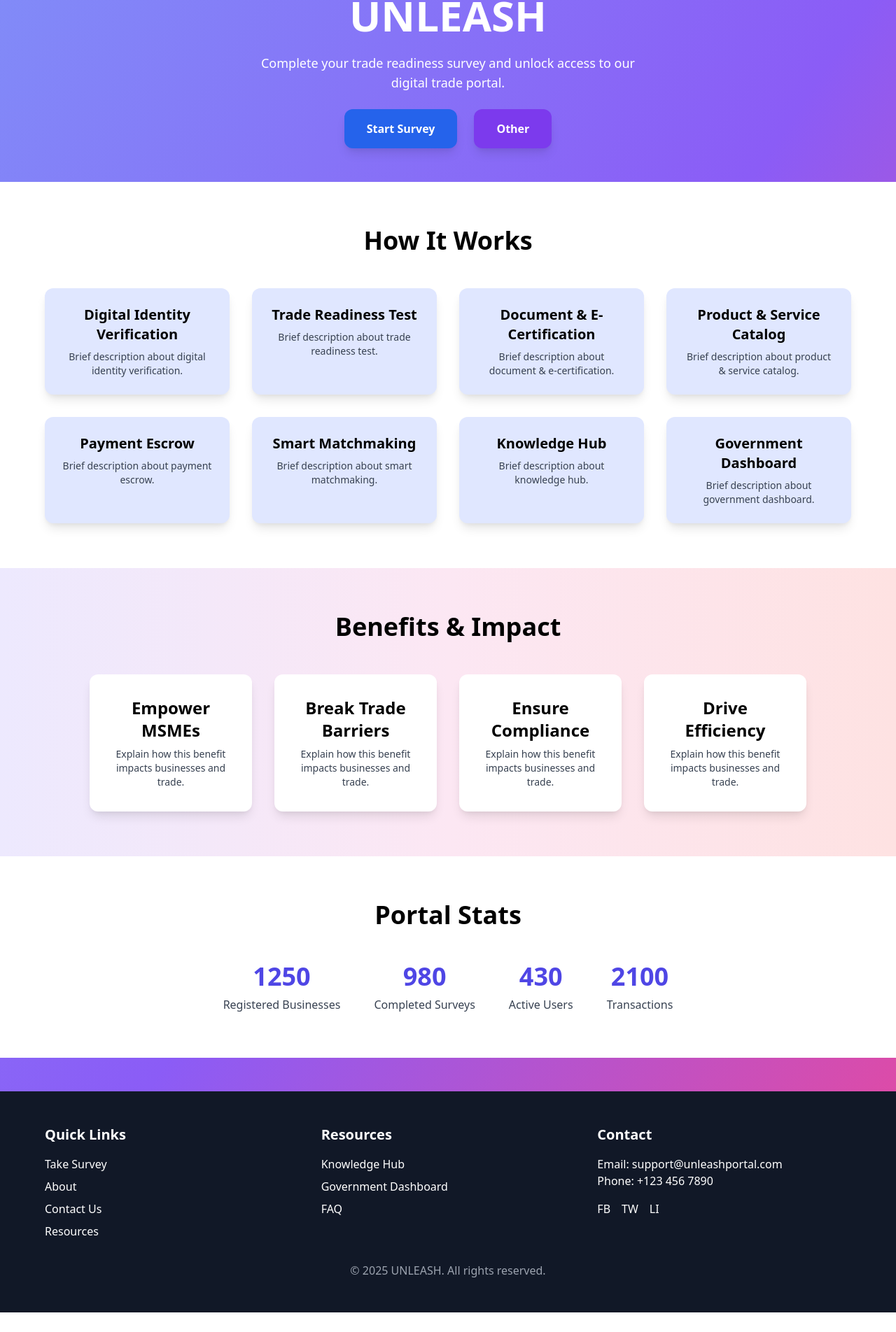
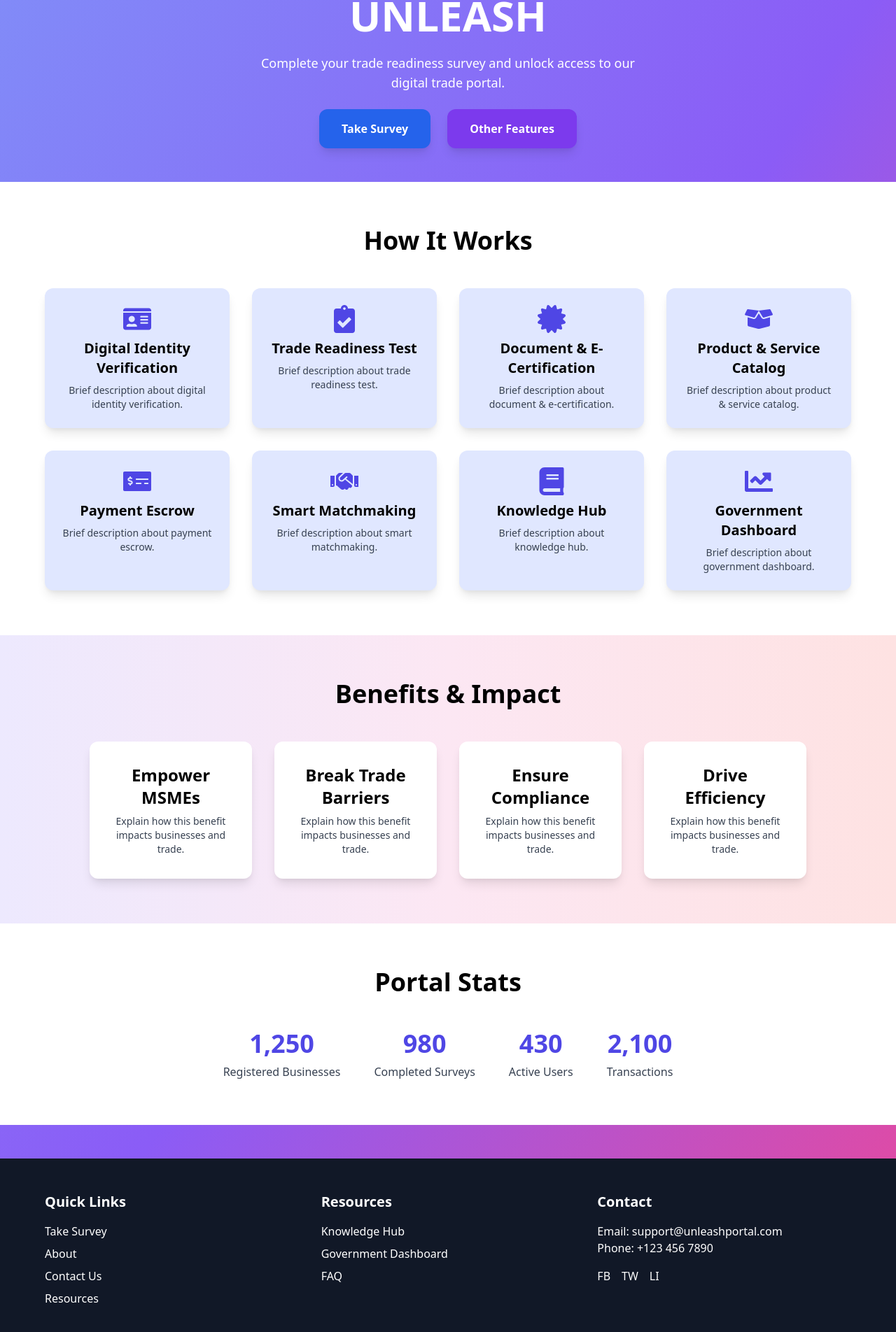
Before and after one commit to Hsprafrique/Unleash, a React (Vite) app: page / in a window 1280 px wide. Shown: the part 56-1960 px from the top of the page at 70% size. Before the commit the page ends 1932 px from the top, so only its background shows below. Built offline with nearby package versions, Linux system fonts and the light colour scheme.

Commit message:
animation

```diff
--- a/package.json
+++ b/package.json
@@ -11,7 +11,10 @@
   },
   "dependencies": {
     "react": "^19.2.0",
+    "react-countup": "^6.5.3",
     "react-dom": "^19.2.0",
+    "react-icons": "^5.5.0",
+    "react-intersection-observer": "^10.0.0",
     "react-router-dom": "^7.9.6"
   },
   "devDependencies": {
--- a/src/pages/Home.jsx
+++ b/src/pages/Home.jsx
@@ -1,50 +1,85 @@
-import { Link } from "react-router-dom";
+import { Link, useNavigate } from "react-router-dom";
+import { FaIdCard, FaClipboardCheck, FaCertificate, FaBoxOpen, FaMoneyCheckAlt, FaHandshake, FaBook, FaChartLine } from "react-icons/fa";
+import CountUp from "react-countup";
+import { useInView } from "react-intersection-observer";
 
 export default function Home() {
+  const navigate = useNavigate();
+
+  // Redirect logic
+  const handleRedirect = (path) => {
+    if (path === "/survey") {
+      navigate("/survey");
+    } else {
+      navigate("/coming-soon");
+    }
+  };
+
+  // Features
+  const features = [
+    { title: "Digital Identity Verification", icon: <FaIdCard size={40} className="mx-auto mb-2 text-indigo-600" /> },
+    { title: "Trade Readiness Test", icon: <FaClipboardCheck size={40} className="mx-auto mb-2 text-indigo-600" /> },
+    { title: "Document & E-Certification", icon: <FaCertificate size={40} className="mx-auto mb-2 text-indigo-600" /> },
+    { title: "Product & Service Catalog", icon: <FaBoxOpen size={40} className="mx-auto mb-2 text-indigo-600" /> },
+    { title: "Payment Escrow", icon: <FaMoneyCheckAlt size={40} className="mx-auto mb-2 text-indigo-600" /> },
+    { title: "Smart Matchmaking", icon: <FaHandshake size={40} className="mx-auto mb-2 text-indigo-600" /> },
+    { title: "Knowledge Hub", icon: <FaBook size={40} className="mx-auto mb-2 text-indigo-600" /> },
+    { title: "Government Dashboard", icon: <FaChartLine size={40} className="mx-auto mb-2 text-indigo-600" /> },
+  ];
+
+  // Stats
+  const stats = [
+    { label: "Registered Businesses", value: 1250 },
+    { label: "Completed Surveys", value: 980 },
+    { label: "Active Users", value: 430 },
+    { label: "Transactions", value: 2100 }
+  ];
+
+  // Intersection Observer for stats
+  const { ref: statsRef, inView: statsInView } = useInView({
+    triggerOnce: true,
+    threshold: 0.3
+  });
+
   return (
     <div className="min-h-screen bg-gradient-to-br from-indigo-400 via-purple-500 to-pink-500 animate-fadeIn">
 
-      {/* Hero / Landing Banner */}
+      {/* Hero Section */}
       <section className="flex flex-col items-center justify-center text-center p-12 space-y-6">
         <h1 className="text-6xl font-extrabold text-white drop-shadow-lg">UNLEASH</h1>
         <p className="text-white text-lg drop-shadow-md max-w-xl">
           Complete your trade readiness survey and unlock access to our digital trade portal.
         </p>
         <div className="flex flex-col sm:flex-row justify-center gap-6 mt-4">
-          <Link
-            to="/survey"
+          <button
+            onClick={() => handleRedirect("/survey")}
             className="px-8 py-4 bg-blue-600 text-white rounded-xl font-semibold hover:bg-blue-700 transform hover:scale-105 transition shadow-lg"
           >
-            Start Survey
-          </Link>
-          <Link
-            to="/coming-soon"
+            Take Survey
+          </button>
+          <button
+            onClick={() => handleRedirect("/coming-soon")}
             className="px-8 py-4 bg-purple-600 text-white rounded-xl font-semibold hover:bg-purple-700 transform hover:scale-105 transition shadow-lg"
           >
-            Other
-          </Link>
+            Other Features
+          </button>
         </div>
       </section>
 
-      {/* How It Works */}
+      {/* How It Works / Platform Features */}
       <section className="bg-white py-16 px-6">
         <h2 className="text-4xl font-bold text-center mb-12">How It Works</h2>
         <div className="grid grid-cols-1 sm:grid-cols-2 lg:grid-cols-4 gap-8 max-w-6xl mx-auto">
-          {[
-            "Digital Identity Verification",
-            "Trade Readiness Test",
-            "Document & E-Certification",
-            "Product & Service Catalog",
-            "Payment Escrow",
-            "Smart Matchmaking",
-            "Knowledge Hub",
-            "Government Dashboard"
-          ].map((item, idx) => (
-            <div key={idx} className="bg-indigo-100 rounded-xl p-6 text-center shadow-lg hover:shadow-2xl transition">
-              <h3 className="text-xl font-semibold mb-2">{item}</h3>
+          {features.map((item, idx) => (
+            <div
+              key={idx}
+              className="bg-indigo-100 rounded-xl p-6 text-center shadow-lg hover:shadow-2xl transition transform hover:-translate-y-2 hover:scale-105 cursor-pointer"
+              onClick={() => handleRedirect("/coming-soon")}
+            >
+              {item.icon}
+              <h3 className="text-xl font-semibold mb-2">{item.title}</h3>
               <p className="text-gray-700 text-sm">
-                {/* Placeholder for description */}
-                Brief description about {item.toLowerCase()}.
+                Brief description about {item.title.toLowerCase()}.
               </p>
             </div>
           ))}
@@ -53,13 +88,13 @@ export default function Home() {
 
       {/* Benefits / Impact */}
       <section className="py-16 px-6 bg-gradient-to-r from-purple-100 via-pink-100 to-red-100">
-        <h2 className="text-4xl font-bold text-center mb-12">Benefits & Impact</h2>
+
+<h2 className="text-4xl font-bold text-center mb-12">Benefits & Impact</h2>
         <div className="flex flex-col md:flex-row justify-center gap-8 max-w-5xl mx-auto text-center">
           {["Empower MSMEs", "Break Trade Barriers", "Ensure Compliance", "Drive Efficiency"].map((benefit, idx) => (
-            <div key={idx} className="bg-white rounded-xl p-8 shadow-lg hover:shadow-2xl transition flex-1">
+            <div key={idx} className="bg-white rounded-xl p-8 shadow-lg hover:shadow-2xl transition flex-1 hover:-translate-y-1 hover:scale-105 cursor-pointer">
               <h3 className="text-2xl font-semibold mb-2">{benefit}</h3>
               <p className="text-gray-700 text-sm">
-                {/* Placeholder */}
                 Explain how this benefit impacts businesses and trade.
               </p>
             </div>
@@ -67,18 +102,15 @@ export default function Home() {
         </div>
       </section>
 
-      {/* Trade Stats / Numbers */}
-      <section className="py-16 px-6 bg-white">
+      {/* Portal Stats */}
+      <section ref={statsRef} className="py-16 px-6 bg-white">
         <h2 className="text-4xl font-bold text-center mb-12">Portal Stats</h2>
         <div className="flex flex-col sm:flex-row justify-center gap-12 max-w-5xl mx-auto text-center">
-          {[
-            { label: "Registered Businesses", value: 1250 },
-            { label: "Completed Surveys", value: 980 },
-            { label: "Active Users", value: 430 },
-            { label: "Transactions", value: 2100 }
-          ].map((stat, idx) => (
+          {stats.map((stat, idx) => (
             <div key={idx}>
-              <h3 className="text-4xl font-extrabold text-indigo-600">{stat.value}</h3>
+              <h3 className="text-4xl font-extrabold text-indigo-600">
+                {statsInView ? <CountUp start={0} end={stat.value} duration={2} separator="," /> : 0}
+              </h3>
               <p className="text-gray-700 mt-2">{stat.label}</p>
             </div>
           ))}
@@ -89,21 +121,20 @@ export default function Home() {
       <footer className="bg-gray-900 text-white py-12 px-6 mt-12">
         <div className="max-w-6xl mx-auto grid grid-cols-1 md:grid-cols-3 gap-8">
           <div>
-
-<h3 className="font-bold text-xl mb-4">Quick Links</h3>
+            <h3 className="font-bold text-xl mb-4">Quick Links</h3>
             <ul className="space-y-2">
-              <li><Link to="/survey" className="hover:underline">Take Survey</Link></li>
-              <li><Link to="/about" className="hover:underline">About</Link></li>
-              <li><Link to="/contact" className="hover:underline">Contact Us</Link></li>
-              <li><Link to="/resources" className="hover:underline">Resources</Link></li>
+              <li><button onClick={() => handleRedirect("/survey")} className="hover:underline">Take Survey</button></li>
+              <li><button onClick={() => handleRedirect("/coming-soon")} className="hover:underline">About</button></li>
+              <li><button onClick={() => handleRedirect("/coming-soon")} className="hover:underline">Contact Us</button></li>
+              <li><button onClick={() => handleRedirect("/coming-soon")} className="hover:underline">Resources</button></li>
             </ul>
           </div>
           <div>
             <h3 className="font-bold text-xl mb-4">Resources</h3>
             <ul className="space-y-2">
-              <li><Link to="/knowledge-hub" className="hover:underline">Knowledge Hub</Link></li>
-              <li><Link to="/government-dashboard" className="hover:underline">Government Dashboard</Link></li>
-              <li><Link to="/faq" className="hover:underline">FAQ</Link></li>
+              <li><button onClick={() => handleRedirect("/coming-soon")} className="hover:underline">Knowledge Hub</button></li>
+              <li><button onClick={() => handleRedirect("/coming-soon")} className="hover:underline">Government Dashboard</button></li>
+              <li><button onClick={() => handleRedirect("/coming-soon")} className="hover:underline">FAQ</button></li>
             </ul>
           </div>
           <div>
@@ -119,7 +150,6 @@ export default function Home() {
         </div>
         <p className="text-center text-gray-400 mt-8">© 2025 UNLEASH. All rights reserved.</p>
       </footer>
-
     </div>
   );
 }
```
Also changed, not shown: 1 other file (tests, documents, lock files or other folders).
